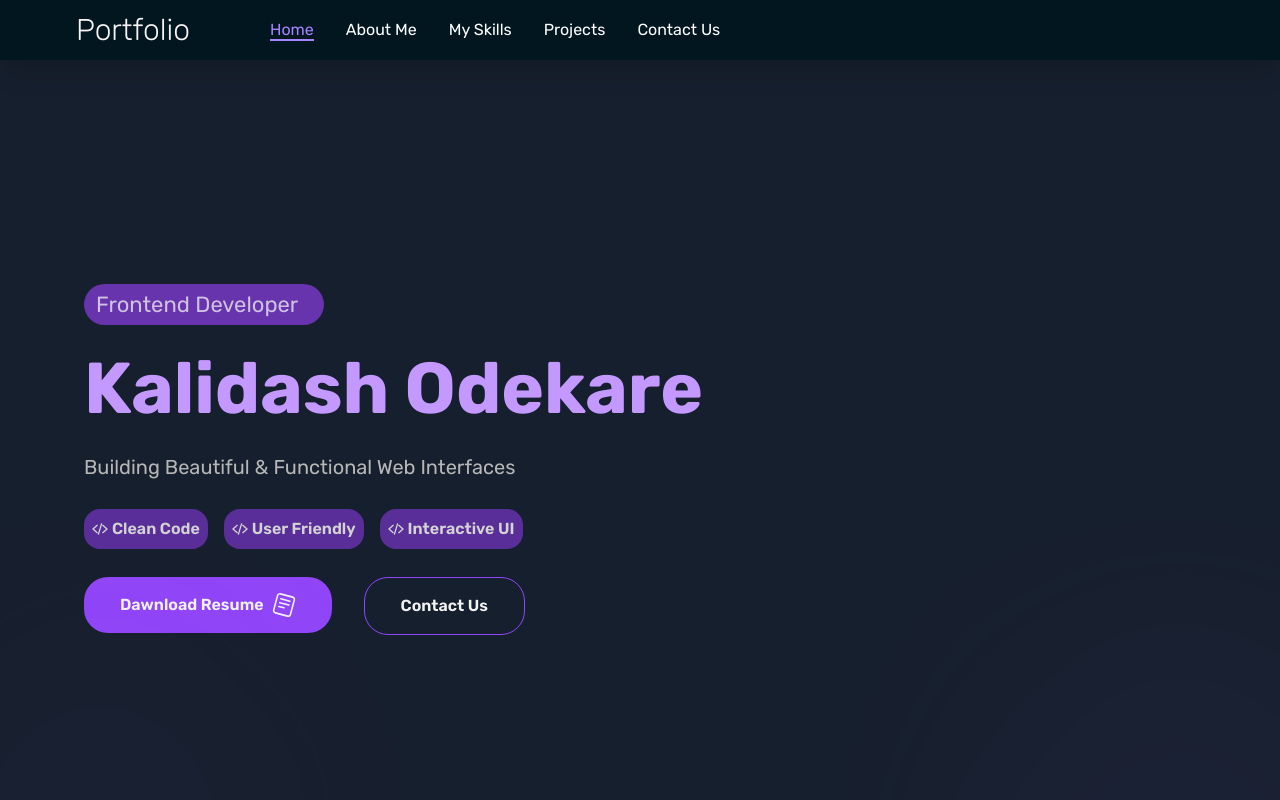
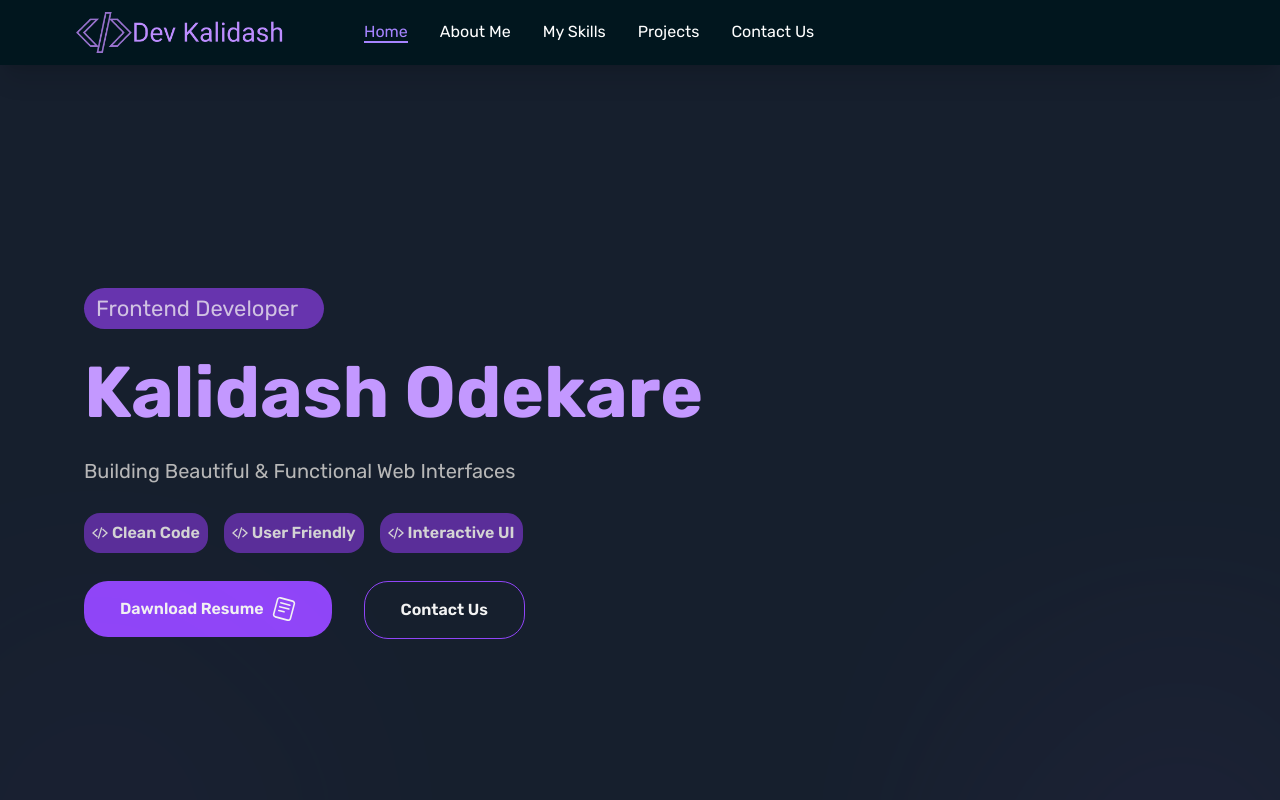
Before and after one commit to kalidashodekare14/Portfolio, a Next.js app: page / in a window 1280 px wide. Shown: the top 800 px of the page. Built offline with nearby package versions, Linux system fonts and the light colour scheme.

Commit message:
Logo update

```diff
--- a/layout/Navbar.tsx
+++ b/layout/Navbar.tsx
@@ -95,7 +95,7 @@ const Navbar = () => {
             <nav className={` z-50 max-w-6xl m-auto px-3 flex justify-between py-3 font-roboto font-extralight`}>
                 <div className='flex items-center gap-20'>
                     <h1 className='text-3xl'>
-                        Portfolio
+                        <img className='w-52' src="/logo.png" alt="" />
                     </h1>
                     <ul className='hidden lg:flex items-center space-x-3 gap-5 text-[16px] font-normal'>
                         {links}
```
Also changed, not shown: public/logo.png (added).
